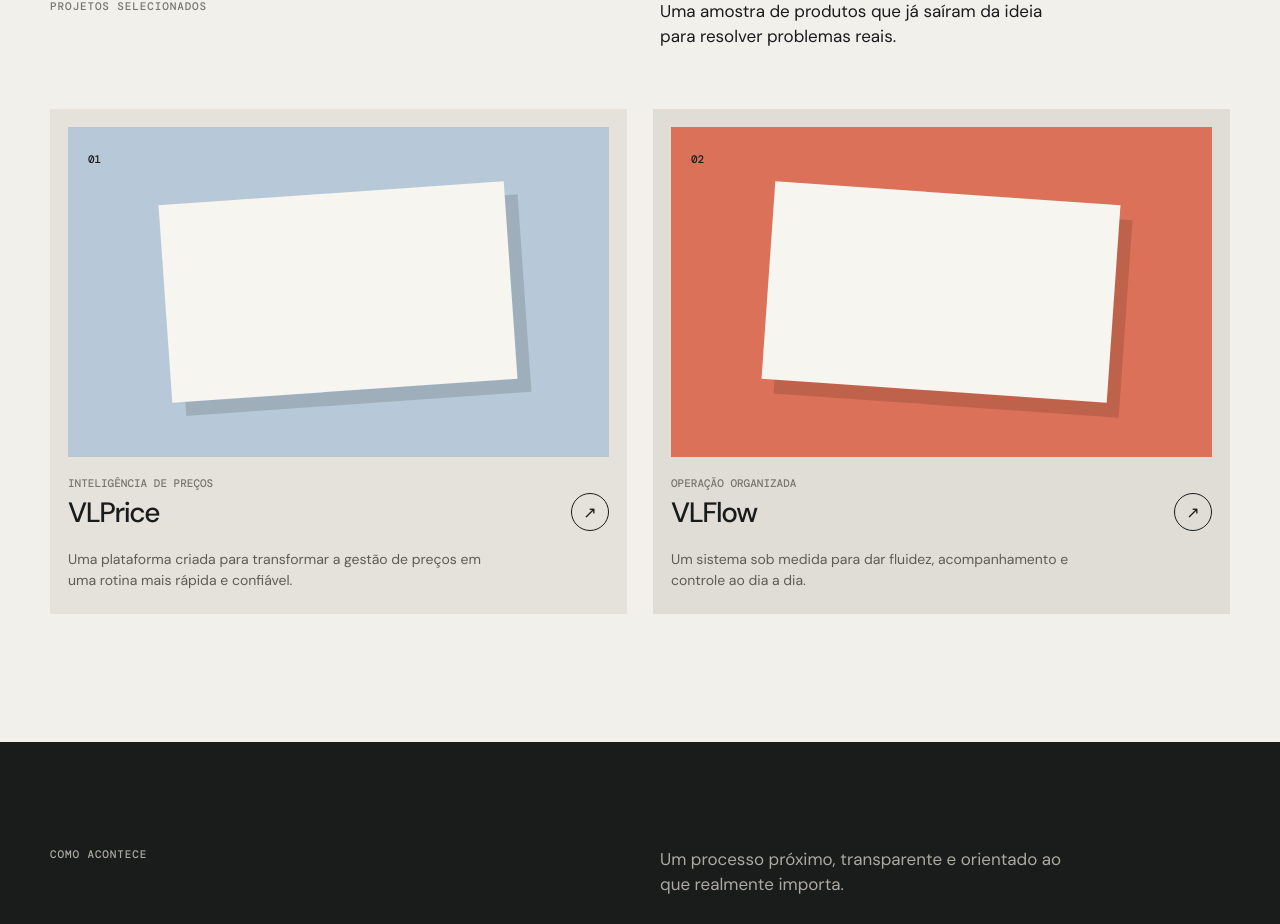
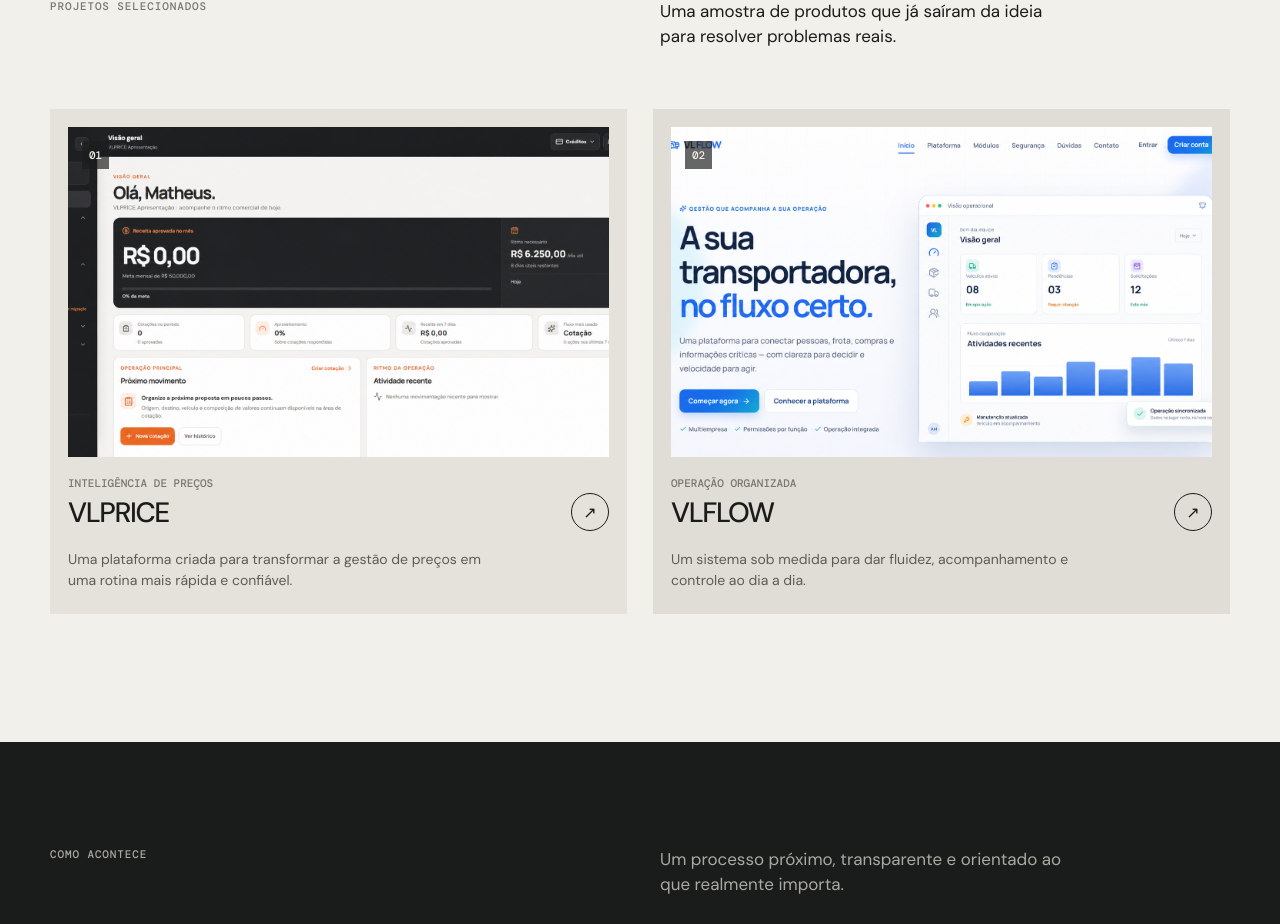
Before and after one commit to madalkmin/portf-lio, a Next.js app: page / in a window 1280 px wide. Shown: the part 2260-3184 px from the top of the page. Built offline with nearby package versions, Linux system fonts and the light colour scheme.

Commit message:
Add project links and product screenshots

```diff
--- a/app/globals.css
+++ b/app/globals.css
@@ -726,29 +726,33 @@
 }
 .screen {
   height: 330px;
-  padding: 20px;
-  background: var(--blue);
+  overflow: hidden;
+  padding: 0;
+  background: var(--ink);
   position: relative;
 }
 .project:nth-child(2) .screen {
-  background: var(--red);
+  background: var(--ink);
 }
 .screen:after {
-  content: "";
-  position: absolute;
-  inset: 20% 18%;
-  background: #f7f5f0;
-  box-shadow: 13px 14px #0002;
-  transform: rotate(-4deg);
-}
-.project:nth-child(2) .screen:after {
-  transform: rotate(4deg);
+  display: none;
 }
 .screen > b {
+  position: absolute;
+  z-index: 1;
+  top: 14px;
+  left: 14px;
+  padding: 7px;
+  color: var(--paper);
+  background: #1a1b1baa;
   font: 500 11px "DM Mono";
 }
-.screen i {
-  display: none;
+.screen img {
+  display: block;
+  width: 100%;
+  height: 100%;
+  object-fit: cover;
+  object-position: center;
 }
 .projectinfo {
   display: flex;
--- a/app/page.tsx
+++ b/app/page.tsx
@@ -147,16 +147,20 @@
         </div>
         <div className="projectgrid">
           <Project
-            title="VLPrice"
+            title="VLPRICE"
             kind="Inteligência de preços"
             description="Uma plataforma criada para transformar a gestão de preços em uma rotina mais rápida e confiável."
             n="01"
+            href="https://vlprice.com/app"
+            image="/projects/vlprice.png"
           />
           <Project
-            title="VLFlow"
+            title="VLFLOW"
             kind="Operação organizada"
             description="Um sistema sob medida para dar fluidez, acompanhamento e controle ao dia a dia."
             n="02"
+            href="https://vlflow.com.br/v1/"
+            image="/projects/vlflow.png"
           />
         </div>
       </section>
@@ -223,27 +227,33 @@
   kind,
   description,
   n,
+  href,
+  image,
 }: {
   title: string;
   kind: string;
   description: string;
   n: string;
+  href: string;
+  image: string;
 }) {
   return (
     <article className="project">
       <div className="screen">
         <b>{n}</b>
-        <i />
-        <i />
-        <i />
-        <i />
+        <img src={image} alt={`Tela da plataforma ${title}`} />
       </div>
       <div className="projectinfo">
         <div>
           <p>{kind}</p>
           <h3>{title}</h3>
         </div>
-        <a href={wa} target="_blank" rel="noreferrer">
+        <a
+          href={href}
+          target="_blank"
+          rel="noreferrer"
+          aria-label={`Abrir ${title}`}
+        >
           <Arrow />
         </a>
       </div>
```
Also changed, not shown: public/projects/vlflow.png (added), public/projects/vlprice.png (added).
